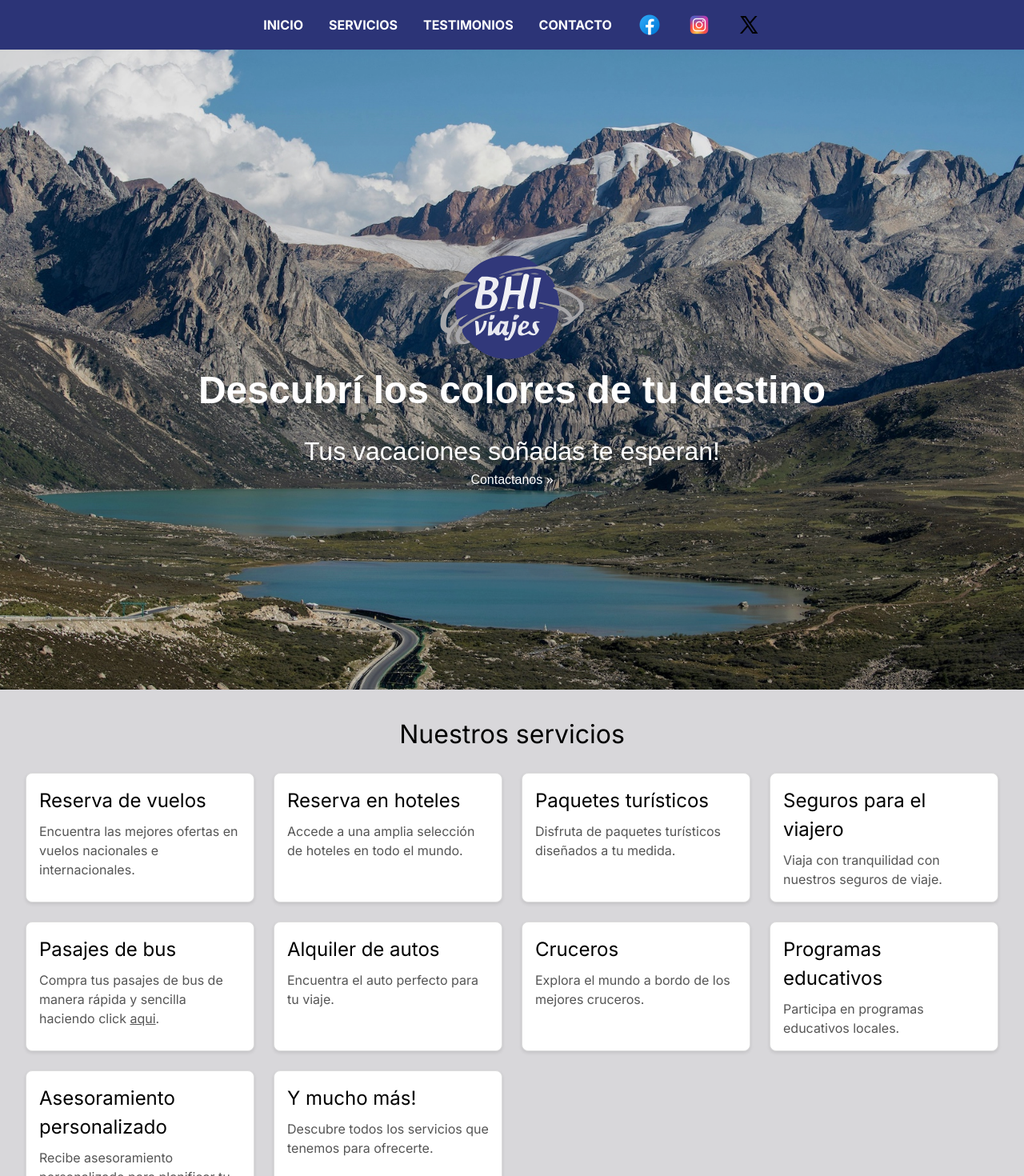
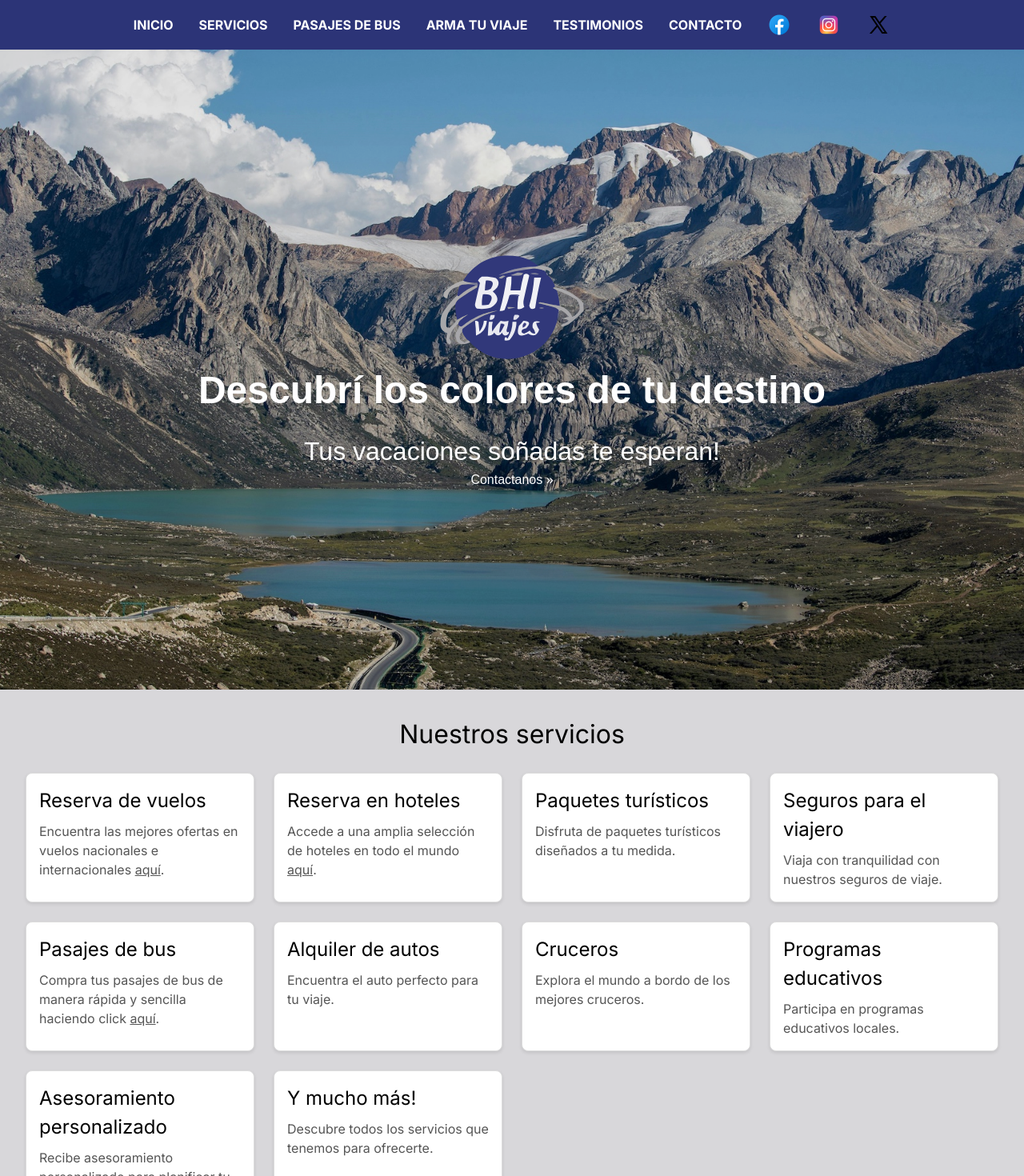
Before and after one commit to chiton/bhi-site, a Next.js app: page / in a window 1280 px wide. Shown: the top 1470 px of the page at 80% size. Built offline with nearby package versions, Linux system fonts and the light colour scheme.

Commit message:
Redesign top nav

```diff
--- a/src/app/page.tsx
+++ b/src/app/page.tsx
@@ -28,11 +28,11 @@ export default function Home() {
         <div className="services-list">
           <div className="service-item">
             <h3>Reserva de vuelos</h3>
-            <p>Encuentra las mejores ofertas en vuelos nacionales e internacionales.</p>
+            <p>Encuentra las mejores ofertas en vuelos nacionales e internacionales <a href="https://bhiviajes.paquetedinamico.com/">aquí</a>.</p>
           </div>
           <div className="service-item">
             <h3>Reserva en hoteles</h3>
-            <p>Accede a una amplia selección de hoteles en todo el mundo.</p>
+            <p>Accede a una amplia selección de hoteles en todo el mundo <a href="https://bhiviajes.paquetedinamico.com/">aquí</a>.</p>
           </div>
           <div className="service-item">
             <h3>Paquetes turísticos</h3>
@@ -44,7 +44,7 @@ export default function Home() {
           </div>
           <div className="service-item">
             <h3>Pasajes de bus</h3>
-            <p>Compra tus pasajes de bus de manera rápida y sencilla haciendo click <a href="/bus">aqui</a>.</p>
+            <p>Compra tus pasajes de bus de manera rápida y sencilla haciendo click <a href="/bus">aquí</a>.</p>
           </div>
           <div className="service-item">
             <h3>Alquiler de autos</h3>
--- a/src/components/TopNavBar.tsx
+++ b/src/components/TopNavBar.tsx
@@ -15,12 +15,9 @@ const TopBarNav = () => {
                 </button>
                 <ul className="nav-items">
                     <li><a href="/#home">INICIO</a></li>
-                    <li className="submenu">
-                        <a href="/#services">SERVICIOS</a>
-                        <ul className="submenu-items">
-                            <li><a href="/bus">Pasajes de bus</a></li>
-                        </ul>
-                    </li>
+                    <li className="submenu"><a href="/#services">SERVICIOS</a></li>
+                    <li><a href="/bus">PASAJES DE BUS</a></li>
+                    <li><a href="https://bhiviajes.paquetedinamico.com/">ARMA TU VIAJE</a></li>
                     <li><a href="/#testimonials">TESTIMONIOS</a></li>
                     <li><a href="/#contact">CONTACTO</a></li>
                     <li><a href="https://www.facebook.com/BHIViajes?ref=ts">
@@ -73,40 +70,6 @@ const TopBarNav = () => {
                     align-items: center;
                 }
 
-                .submenu {
-                    position: relative;
-                }
-
-                .submenu-items {
-                    display: none;
-                    position: absolute;
-                    top: 100%;
-                    left: 0;
-                    background-color: #2C3477;
-                    list-style: none;
-                    padding: 0;
-                    margin: 0;
-                    box-shadow: 0 8px 16px rgba(0, 0, 0, 0.2);
-                    z-index: 1000; /* Ensure the submenu overlays other containers */
-                }
-
-                .submenu:hover .submenu-items {
-                    display: block;
-                }
-
-                .submenu-items li {
-                    padding: 8px 16px;
-                }
-
-                .submenu-items li a {
-                    text-decoration: none;
-                    color: white;
-                }
-
-                .submenu-items li a:hover {
-                    background-color: #2C3477;
-                }
-
                 @media (max-width: 768px) {
                     .nav-container {
                         justify-content: start;
```
Also changed, not shown: src/components/Services.tsx (added).
